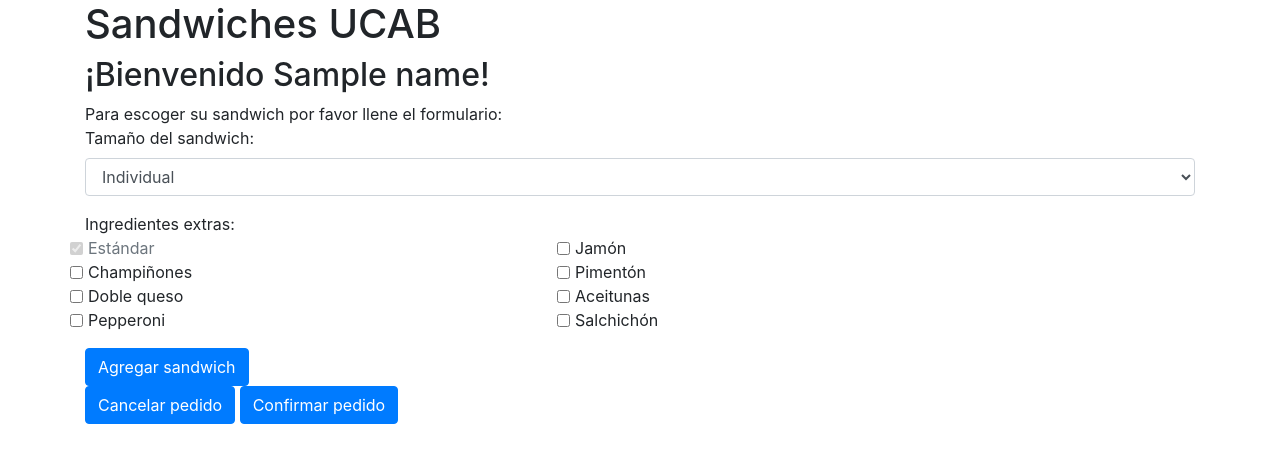
After one commit to FuryAdcom/PPython_Proyecto2, a Django app: template Proyecto2/sandwiches/templates/main/sandwich.html in a window 1280 px wide. The commit adds this page. Shown: the top 463 px of the page. Run offline with Django 3.2, Linux system fonts and the light colour scheme; data comes from the database, SQL or seed files in the repository; tables that the repository leaves empty hold one stand-in row (values such as "Sample post"); the template is opened without the code that fills it: values that come from a table or form of the project are taken from there, most other values are stand-ins (such as "Sample title", 1, 10 or a date in 2020); some libraries are stand-ins or nearby versions.

Commit message:
Inicio formulario

```diff
--- a/Proyecto2/sandwiches/templates/main/index.html
+++ b/Proyecto2/sandwiches/templates/main/index.html
@@ -20,9 +20,7 @@
         <div class="container">
             <h1>Sandwiches UCAB</h1>
 
-            <form action="">
-
-            </form>
+            {% block content %}{% endblock %}
 
         </div>
 
--- /dev/null
+++ b/Proyecto2/sandwiches/templates/main/sandwich.html
@@ -0,0 +1,44 @@
+{% extends "main/index.html" %}
+
+{% block content %}
+{% if name %}
+<h2>¡Bienvenido {{ name }}!</h2>
+{% endif %}
+<a>Para escoger su sandwich por favor llene el formulario:</a>
+
+<form method="post">
+    {% csrf_token %}
+    <input type="hidden" name="venta" value="{{ v.id }}">
+    <div class="form-group">
+        <label for="tamano">Tamaño del sandwich:</label>
+        <select class="form-control" name="size" id="tamano">
+            {% for s in sd %}
+            <option value="{{ s.size }}">{{s.size}}</option>
+            {% endfor %}
+        </select>
+    </div>
+
+    <div class="form-group">
+        <a>Ingredientes extras:</a>
+        <div class="row">
+            <div class="form-check form-check-inline col-sm-5">
+                <input class="form-check-input" type="checkbox" name="spice" id="ingdef" value="default" checked disabled>
+                <label class="form-check-label" for="ingdef">Estándar</label>
+            </div>
+            {% for i in ing %}
+            <div class="form-check form-check-inline col-sm-5">
+                <input class="form-check-input" type="checkbox" name="spice" id="ing{{ i.id }}" value="{{ i.nombre }}">
+                <label class="form-check-label" id="ing{{ i.id }}">{{ i.nombre }}</label>
+            </div>
+            {% endfor %}
+        </div>
+    </div>
+
+    <button type="submit" name="add" class="btn btn-primary">Agregar sandwich</button>
+</form>
+<form>
+    <!--Modal box-->
+    <button type="submit" name="cancelar" class="btn btn-primary">Cancelar pedido</button>
+    <button type="submit" name="confirm" class="btn btn-primary">Confirmar pedido</button>
+</form method="post">
+{% endblock %}
--- a/Proyecto2/sandwiches/urls.py
+++ b/Proyecto2/sandwiches/urls.py
@@ -4,6 +4,7 @@
 
 urlpatterns = [
 
-    path('', views.index, name='index')
+    path('', views.index, name='index'),
+    path('formulario/', views.formulario, name='formulario')
 
 ]
```
Also changed, not shown: Proyecto2/sandwiches/templates/main/getName.html (added, +15 -0 lines), Proyecto2/sandwiches/views.py (+25 -1 lines).
